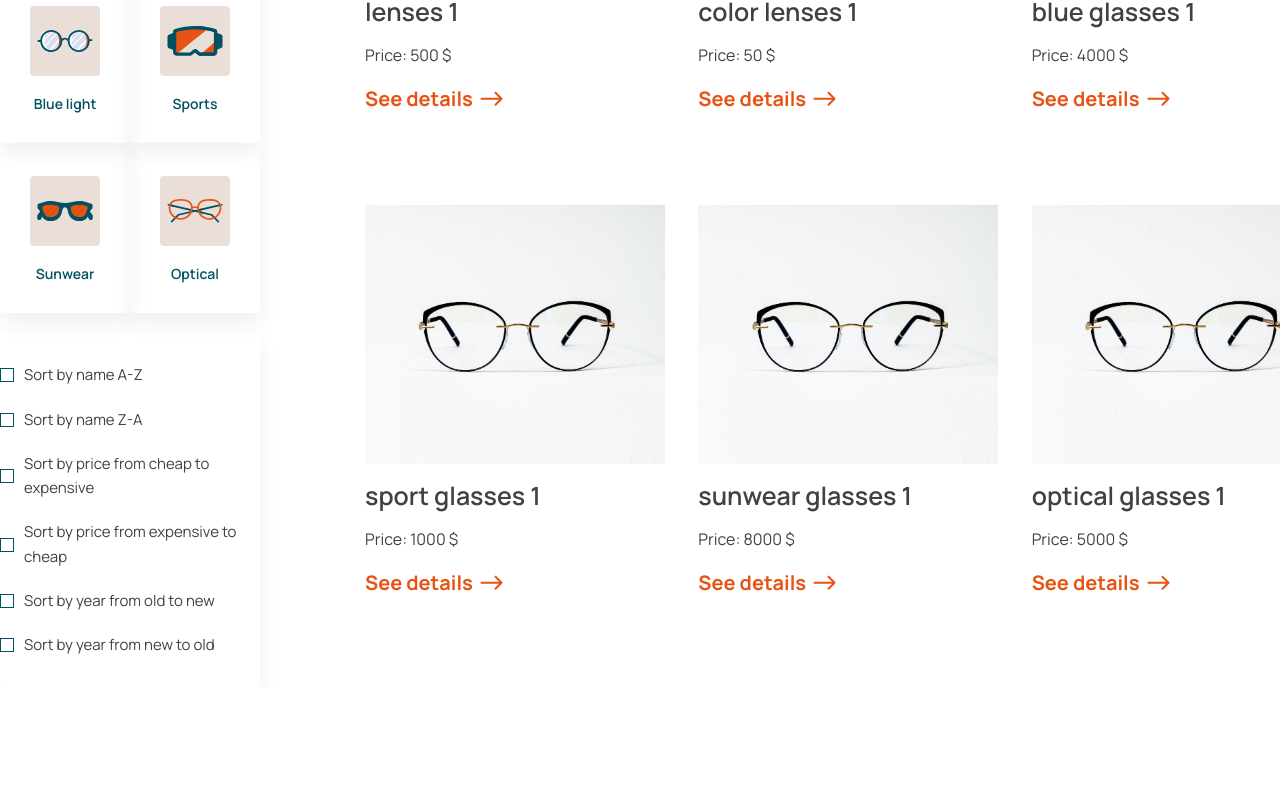
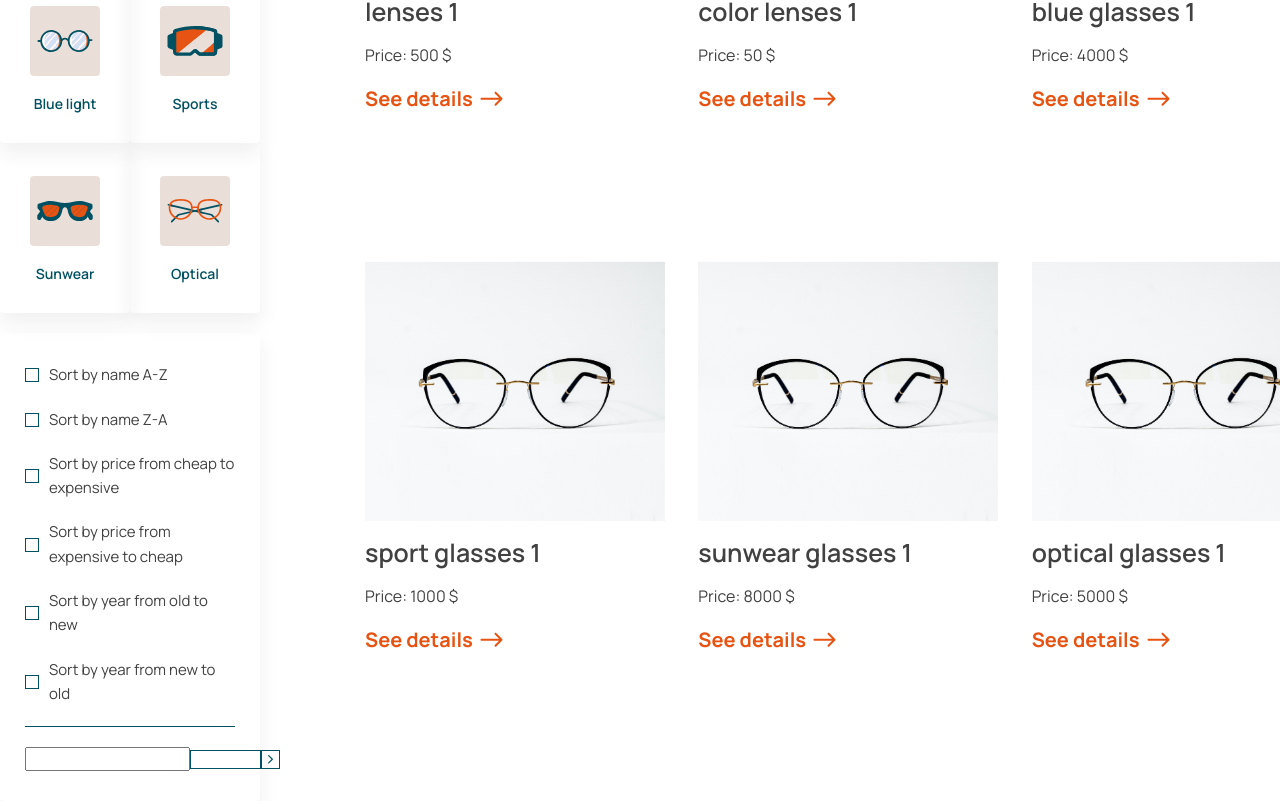
Before and after one commit to TheLarhand/glasses-shop, a React (Create React App) app: page / in a window 1280 px wide. Shown: the part 486-1287 px from the top of the page. Before the commit the page ends 1174 px from the top, so only its background shows below. Built offline with nearby package versions, Linux system fonts and the light colour scheme.

Commit message:
start work at SortPrices

```diff
--- a/src/App.js
+++ b/src/App.js
@@ -23,30 +23,43 @@ function App() {
     {name: "optical glasses 1", type: "6", price: 5000, image: productsImg('./glasses1.png'), body: "description", year: 2023, brand: "brand 1"},
   ])
 
-  const[filter, setFilter] = useState({sort: '', sortInvert: false, query: '', type: []})
+  const[filter, setFilter] = useState({
+    sort: '',
+    sortInvert: false,
+    query: '',
+    type: [],
+    priceDiapason: {min: 0, max: Infinity}
+  })
 
   const sortedProducts = useMemo(() => {
     console.log("sorted products");
+    const productsCopy = [...products];
+    if (filter.priceDiapason.min > 0 || filter.priceDiapason.max !== Infinity) {
+      productsCopy = productsCopy.filter(product => {
+        const price = product.price;
+        return price >= filter.priceDiapason.min && price <= filter.priceDiapason.max;
+    });
+    }
     if(filter.sort === "name"){
       if(filter.sortInvert){
-        return [...products].sort((a, b) => b[filter.sort].localeCompare(a[filter.sort]))
+        return [...productsCopy].sort((a, b) => b[filter.sort].localeCompare(a[filter.sort]))
       }
       else {
-        return [...products].sort((a, b) => a[filter.sort].localeCompare(b[filter.sort]))
+        return [...productsCopy].sort((a, b) => a[filter.sort].localeCompare(b[filter.sort]))
       }
     }
 
     else if(filter.sort){
       if(filter.sortInvert){
-        return [...products].sort((a, b) => b[filter.sort] - a[filter.sort])
+        return [...productsCopy].sort((a, b) => b[filter.sort] - a[filter.sort])
       }
       else {
-        return [...products].sort((a, b) => a[filter.sort] - b[filter.sort])
+        return [...productsCopy].sort((a, b) => a[filter.sort] - b[filter.sort])
       }
     }
-      return products;
+      return productsCopy;
 
-  }, [filter.sort, filter.sortInvert, products])
+  }, [filter.sort, filter.sortInvert, filter.priceDiapason, products])
 
   const sortedAndSearchedProducts = useMemo(() => {
     return sortedProducts.filter(product => {
--- a/src/components/shop/filters/sortPanel/SortOption.jsx
+++ b/src/components/shop/filters/sortPanel/SortOption.jsx
@@ -1,5 +1,5 @@
 import React from 'react';
-import classes from './SortOption.module.css'
+import classes from './SortPanel.module.css'
 import checked from '../../../../images/UI/check.svg'
 
 const SortOption = ({option ,index , switchSort, checkedSorts}) => {
@@ -9,7 +9,7 @@ const SortOption = ({option ,index , switchSort, checkedSorts}) => {
     }
 
     return (
-        <div onClick={handleClick} className={classes.wrapper}>
+        <div onClick={handleClick} className={classes.option}>
             <div className={classes.checkBlock}>
                 {checkedSorts[index] && (
                     <img src={checked} alt="checked logo" />
--- a/src/components/shop/filters/sortPanel/SortOption.module.css
+++ /dev/null
@@ -1,22 +0,0 @@
-.wrapper {
-    display: flex;
-    align-items: center;
-    gap: 10px;
-    cursor: pointer;
-}
-.checkBlock {
-    border: 1px solid #025162;
-    width: 12px;
-    height: 12px;
-    display: flex;
-    justify-content: center;
-    align-items: center;
-    flex-shrink: 0;
-}
-.text {
-    font-family: "Manrope", sans-serif;
-    font-weight: 400;
-    font-size: 15px;
-    line-height: 162%;
-    color: #414141;
-}
--- /dev/null
+++ b/src/components/shop/filters/sortPanel/SortOptions.jsx
@@ -0,0 +1,20 @@
+import React from 'react';
+import SortOption from './SortOption';
+import classes from './SortPanel.module.css'
+
+const SortOptions = ({options, switchSort, checkedSorts}) => {
+    return (
+        <div className={classes.options}>
+            {options.map((option, index) => (
+                <SortOption
+                    option={option}
+                    index={index}
+                    switchSort={switchSort}
+                    checkedSorts={checkedSorts}
+                />
+            ))}
+        </div>
+    );
+};
+
+export default SortOptions;
--- a/src/components/shop/filters/sortPanel/SortPanel.jsx
+++ b/src/components/shop/filters/sortPanel/SortPanel.jsx
@@ -1,31 +1,39 @@
 import React, { useState }  from 'react';
 import classes from './SortPanel.module.css'
-import SortOption from './SortOption';
+import SortOptions from './SortOptions';
+import SortPrices from './SortPrices';
 
 const SortPanel = ({options, filter, setFilter}) => {
     const [checkedSorts, setCheckedSorts] = useState([false, false, false, false, false, false])
 
     const switchSort = (index, value, isInvert) => {
-        setFilter({...filter, sort: value, sortInvert: isInvert})
         const newCheckedSorts = [false, false, false, false, false, false]
-        newCheckedSorts[index] = !newCheckedSorts[index]
+        if(checkedSorts[index]){
+            setFilter({...filter, sort: ''})
+        } else {
+            setFilter({...filter, sort: value, sortInvert: isInvert})
+            newCheckedSorts[index] = !newCheckedSorts[index]
+        }
         setCheckedSorts(newCheckedSorts)
     }
 
-    //сделай отключение сортировки
+    // const priceSort = (min, max) => {
+    //     const newPriceDiapason = {min: min, max: max};
+    //     setFilter({...filter, priceDiapason: newPriceDiapason})
+    // }
 
     return (
         <div className={classes.wrapper}>
-            <div className={classes.options}>
-                {options.map((option, index) => (
-                    <SortOption
-                        option={option}
-                        index={index}
-                        switchSort={switchSort}
-                        checkedSorts={checkedSorts}
-                    />
-                ))}
-            </div>
+            <SortOptions
+                options={options}
+                switchSort={switchSort}
+                checkedSorts={checkedSorts}
+            />
+            <div className={classes.line} />
+            <SortPrices
+                filter={filter}
+                setFilter={setFilter}
+            />
         </div>
     );
 }
--- a/src/components/shop/filters/sortPanel/SortPanel.module.css
+++ b/src/components/shop/filters/sortPanel/SortPanel.module.css
@@ -1,6 +1,7 @@
 .wrapper {
     display: flex;
-    justify-content: center;
+    flex-direction: column;
+    align-items: center;
     border-radius: 4px;
     width: 260px;
     height: fit-content;
@@ -10,8 +11,62 @@
     background-color: rgb(255, 255, 255);
     margin-top: 20px;
 }
+.line {
+    border-top: 1.5px solid #025162;
+    width: 210px;
+    margin-top: 20px;
+    margin-bottom: 20px;
+}
 .options {
     display: flex;
     flex-direction: column;
+    width: 210px;
     gap: 20px;
 }
+.option {
+    display: flex;
+    align-items: center;
+    gap: 10px;
+    cursor: pointer;
+}
+.checkBlock {
+    border: 1px solid #025162;
+    width: 12px;
+    height: 12px;
+    display: flex;
+    justify-content: center;
+    align-items: center;
+    flex-shrink: 0;
+}
+.text {
+    font-family: "Manrope", sans-serif;
+    font-weight: 400;
+    font-size: 15px;
+    line-height: 162%;
+    color: #414141;
+}
+.sortPrices {
+    display: flex;
+    width: 210px;
+    justify-content: space-between;
+    align-items: center;
+}
+.input {
+    border: 1px solid #025162;
+    width: 65px;
+    height: 15px;
+}
+.dash {
+    border-top: 1px solid #025162;
+    width: 15px;
+}
+.btn {
+    border: 1px solid #025162;
+    width: 17px;
+    height: 17px;
+    display: flex;
+    justify-content: center;
+    align-items: center;
+    flex-shrink: 0;
+    cursor: pointer;
+}
--- /dev/null
+++ b/src/components/shop/filters/sortPanel/SortPrices.jsx
@@ -0,0 +1,34 @@
+import React, { useState } from 'react';
+import classes from './SortPanel.module.css'
+import arrow from '../../../../images/UI/right-arrow2.svg'
+
+const SortPrices = ({filter, setFilter}) => {
+    const[priceState, setPriceState] = useState({min: 0, max: Infinity})
+    const priceFilter = () => {
+        setFilter({...filter, priceDiapason: {...filter.priceDiapason, min: priceState.min}})
+    }
+    //ниче не работает поправь
+    return (
+        <div className={classes.sortPrices}>
+            <input
+                lassName={classes.input}
+                type="number"
+                onChange={e => setPriceState({...priceState, min: e.target.value})}
+            />
+            <div className={classes.dash} />
+            <input
+                className={classes.input}
+                type="number"
+                onChange={e => setPriceState({...priceState, max: e.target.value})}
+            />
+            <div
+                className={classes.btn}
+                onClick={priceFilter}
+            >
+                <img src={arrow} alt="arrow" />
+            </div>
+        </div>
+    );
+};
+
+export default SortPrices;
```
Also changed, not shown: src/images/UI/right-arrow2.svg (added).
